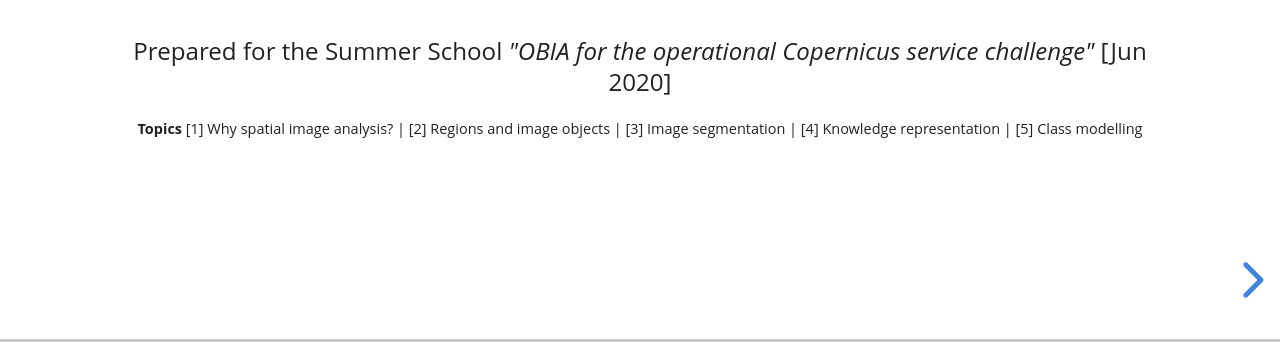
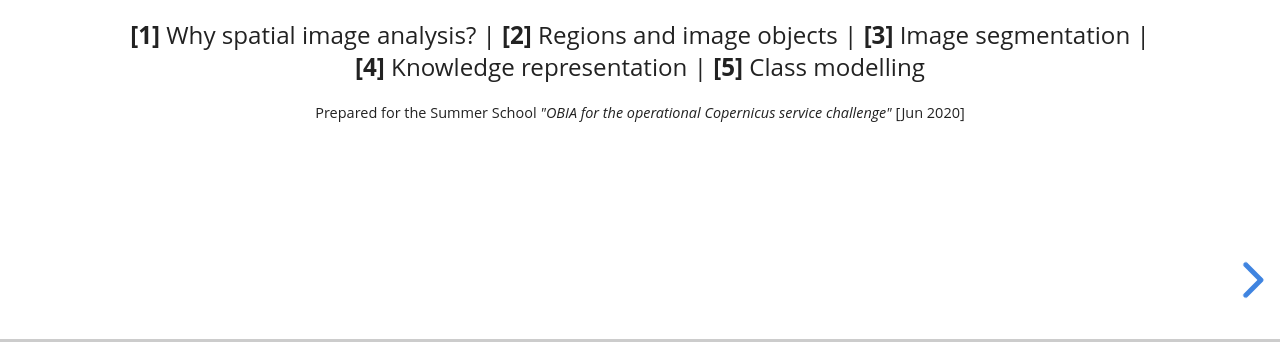
Before and after one commit to eo4geocourses/PLUS_OBIA-Introduction, a plain HTML site: page index.html in a window 1280 px wide. Shown: the part 458-800 px from the top of the page. Drawn offline with nearby package versions, Linux system fonts and the light colour scheme; no server answers; files whose address does not match are found by name.

Commit message:
Font type
Updated open sans as standard font type for paragraphs

```diff
--- a/index.html
+++ b/index.html
@@ -80,10 +80,11 @@
 
 				<section >
 					<h1>Object-based Image Analysis (OBIA) - An introductory course</h1>
-					<p>Prof Dr Stefan LANG</p> <br>
-					Prepared for the Summer School <i>"OBIA for the operational Copernicus service challenge"</i> [Jun 2020]
-					<p><small><b>Topics</b> [1] Why spatial image analysis?  | [2] Regions and image objects | [3] Image segmentation | [4] Knowledge representation |
-						[5] Class modelling</small></p>
+					<p>Prof Dr Stefan LANG</p><p>
+
+					<b>[1]</b> Why spatial image analysis?  | <b>[2]</b> Regions and image objects | <b>[3]</b> Image segmentation | <b>[4]</b> Knowledge representation |
+						<b>[5]</b> Class modelling</p>
+						<p><small>Prepared for the Summer School <i>"OBIA for the operational Copernicus service challenge"</i> [Jun 2020]<br></small></p>
 				<!-- AUTHORS: PUT YOUR PRESENTER NOTES HERE: -->
 				<aside class="notes">
 					This course introduces basic concepts of OBIA such as image segmentation, hierarchical representation, class modelling.
--- a/internal_restricted/v1.0/css/theme/eo4geo.css
+++ b/internal_restricted/v1.0/css/theme/eo4geo.css
@@ -152,7 +152,8 @@ top:0;
 .reveal p {
   margin: 20px 0;
   line-height: 1.3;
-  text-align: center;  }
+  text-align: center;
+  font-family: 'Open Sans', sans-serif; }
 
 /* Ensure certain elements are never larger than the slide itself */
 .reveal img,
```
